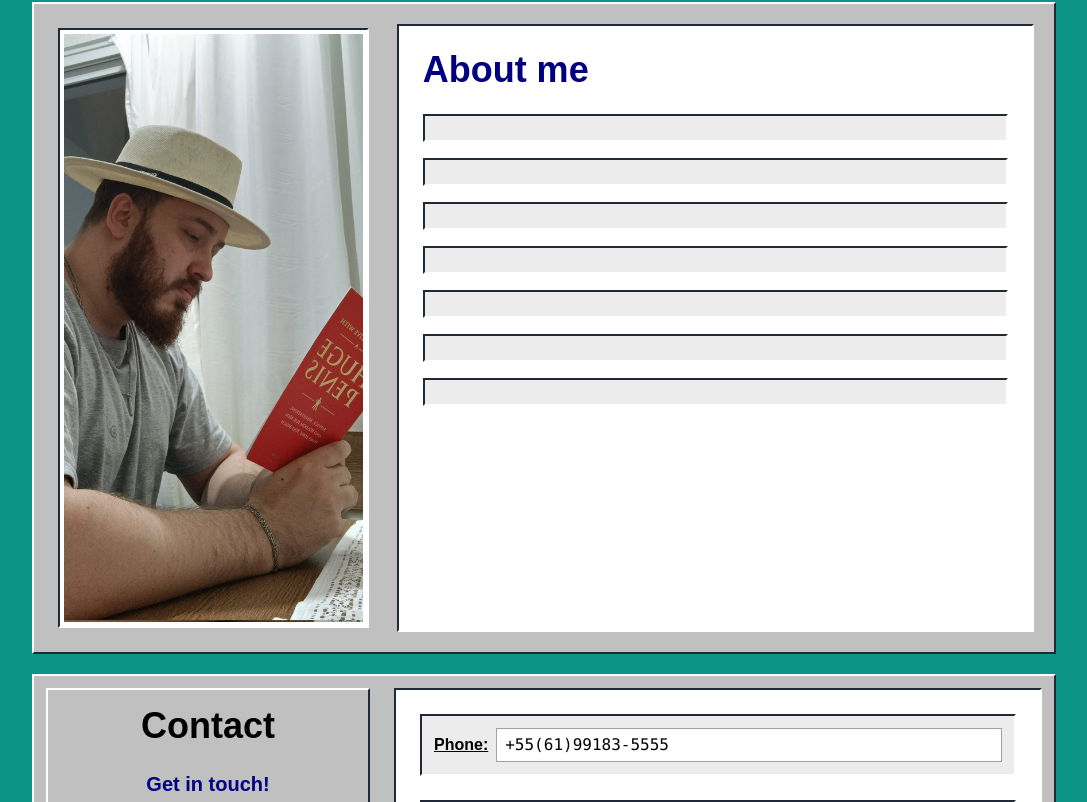
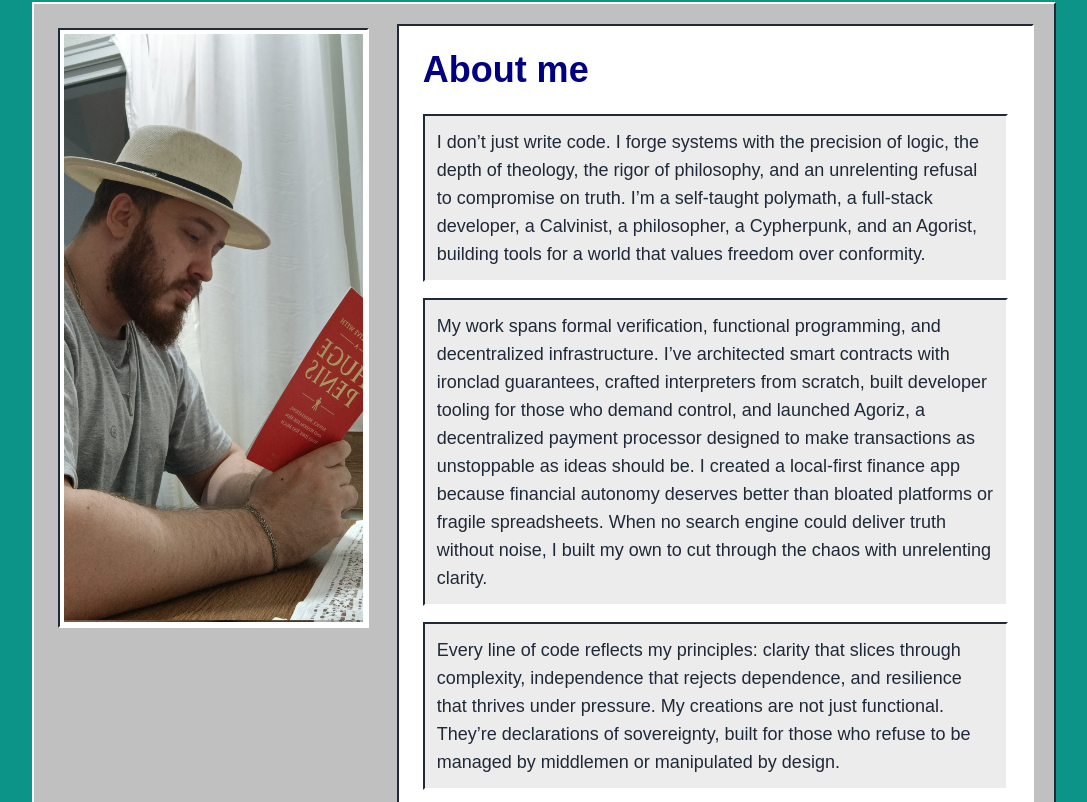
Before and after one commit to SergioBonatto/site, a Next.js app: page / in a window 1280 px wide. Shown: the part 758-1560 px from the top of the page, without its empty margins (96-1183 px from the left). Built offline with nearby package versions, Linux system fonts and the light colour scheme.

Commit message:
fix: about text

```diff
--- a/src/components/About/about.tsx
+++ b/src/components/About/about.tsx
@@ -120,21 +120,9 @@ const About: React.FC<AboutProps> = ({
                     "bg-[#ececec] p-2 md:p-3"
                   )}
                 >
-                  {/* <p className="leading-relaxed text-base md:text-lg">
-                    {index === 3 ? (
-                      <>
-                        On my{' '}
-                        <Win95Link href="/blog">
-                          blog
-                        </Win95Link>
-                        , you&apos;ll find articles about web development, formal proofs,
-                        and tech trends, as well as insights into things that inspire me
-                        or make life easier.
-                      </>
-                    ) : (
-                      text
-                    )}
-                  </p> */}
+                  <p className="leading-relaxed text-base md:text-lg">
+                    {text}
+                  </p>
                 </div>
               ))}
             </div>
```
